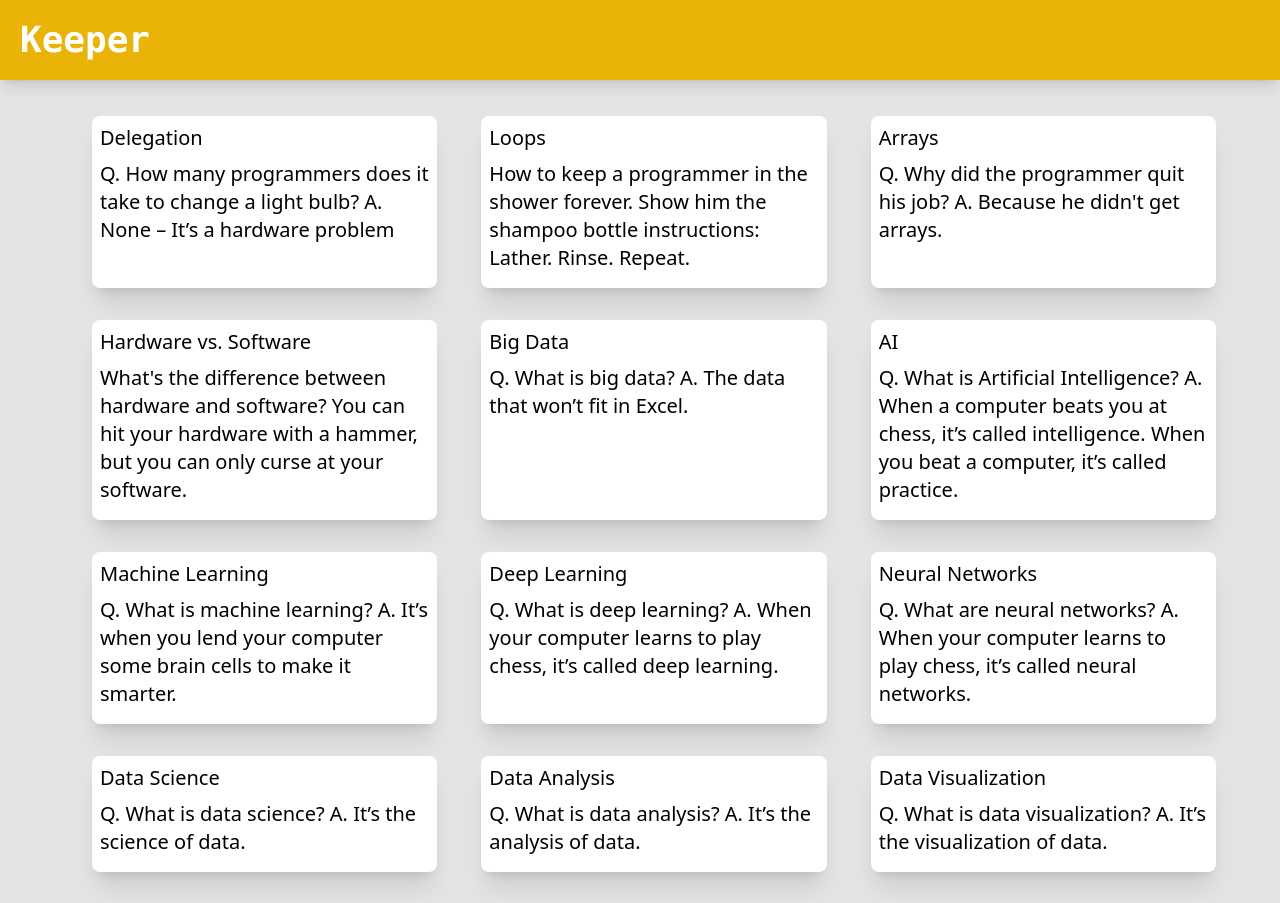
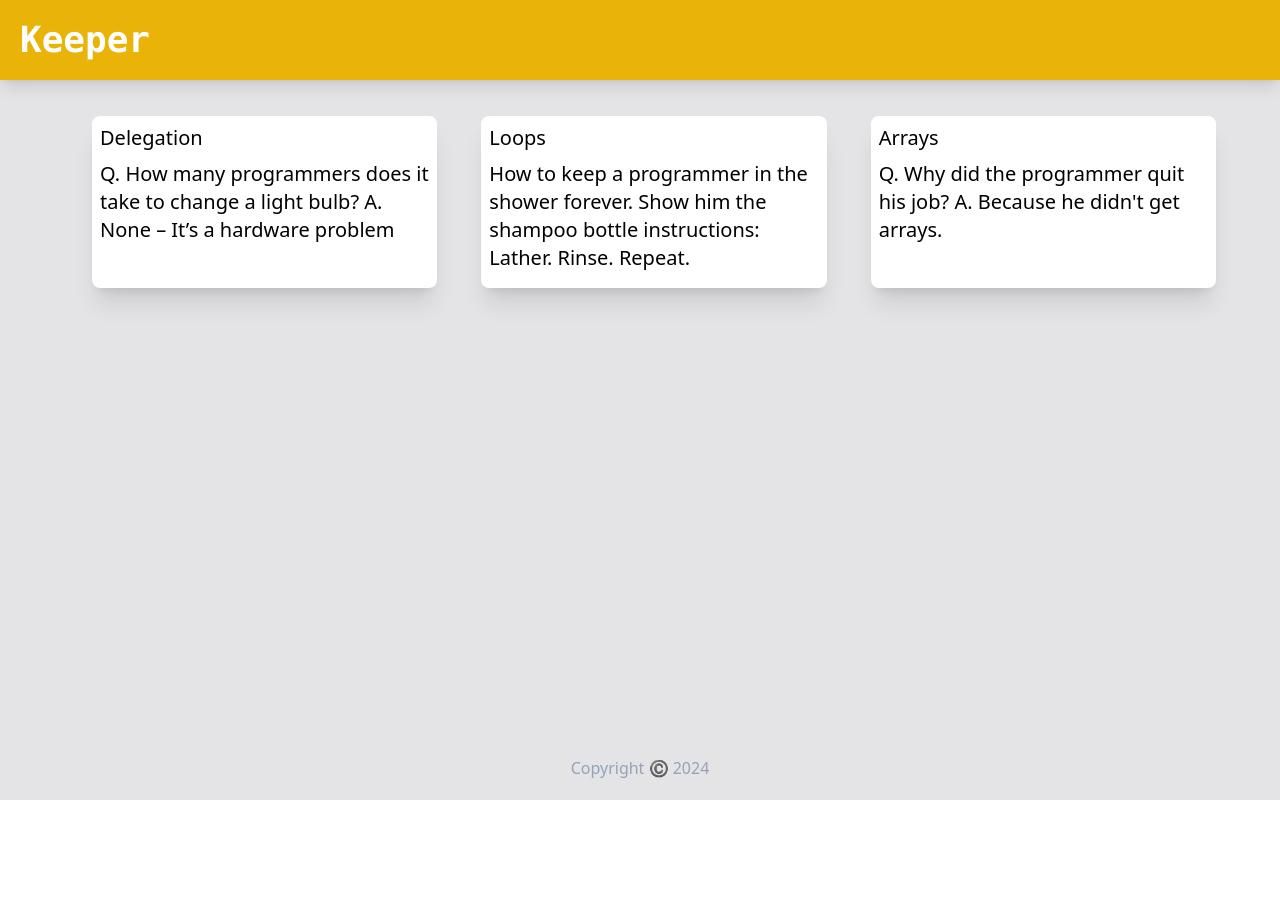
Before and after one commit to ahmedMG21/keeper-app, a React (Vite) app: page / in a window 1280 px wide. Shown: the top 903 px of the page. After the commit the page ends 800 px from the top, so only its background shows below. Built offline with nearby package versions, Linux system fonts and the light colour scheme; the HTML template or start-up script is replaced by a standard one; a web font is replaced by a local one.

Commit message:
-fix: note card expanding fixed

```diff
--- a/src/App.jsx
+++ b/src/App.jsx
@@ -7,17 +7,22 @@
 
 import notes from "./notes";
 
+// [ ] Implement the add note functionality.
+// [ ] Implement the delete note functionality.
+
 export default function App() {
   return (
     <div className="min-h-screen bg-zinc-200 flex flex-col">
       <Header />
 
       {/* <Note /> */}
-      <div className="grid grid-cols-1 sm:grid-cols-2 md:grid-cols-3  mx-16 mt-5 gap-4 flex-grow">
-        {notes.map((note) => (
-          <Note key={note.key} title={note.title} content={note.content} />
-        ))}
-      </div>
+      <main className="flex-1 mx-16 mt-5 mb-8">
+        <div className="grid grid-cols-1 sm:grid-cols-2 md:grid-cols-3 gap-4">
+          {notes.map((note) => (
+            <Note key={note.key} title={note.title} content={note.content} />
+          ))}
+        </div>
+      </main>
 
       <Footer />
     </div>
--- a/src/components/Footer.jsx
+++ b/src/components/Footer.jsx
@@ -5,7 +5,7 @@
 
 export default function Footer() {
   return (
-    <footer className="text-center h-16 flex items-center justify-center bg-white mt-4">
+    <footer className="text-center h-16 flex items-center justify-center mt-4">
       <p className="text-slate-400 text-base">Copyright ©️ {currentYear}</p>
     </footer>
   );
--- a/src/notes.js
+++ b/src/notes.js
@@ -17,81 +17,5 @@
     content:
       "Q. Why did the programmer quit his job? A. Because he didn't get arrays.",
   },
-  {
-    key: 4,
-    title: "Hardware vs. Software",
-    content:
-      "What's the difference between hardware and software? You can hit your hardware with a hammer, but you can only curse at your software.",
-  },
-  {
-    key: 5,
-    title: "Big Data",
-    content: "Q. What is big data? A. The data that won’t fit in Excel.",
-  },
-  {
-    key: 6,
-    title: "AI",
-    content:
-      "Q. What is Artificial Intelligence? A. When a computer beats you at chess, it’s called intelligence. When you beat a computer, it’s called practice.",
-  },
-  {
-    key: 7,
-    title: "Machine Learning",
-    content:
-      "Q. What is machine learning? A. It’s when you lend your computer some brain cells to make it smarter.",
-  },
-  {
-    key: 8,
-    title: "Deep Learning",
-    content:
-      "Q. What is deep learning? A. When your computer learns to play chess, it’s called deep learning.",
-  },
-  {
-    key: 9,
-    title: "Neural Networks",
-    content:
-      "Q. What are neural networks? A. When your computer learns to play chess, it’s called neural networks.",
-  },
-  {
-    key: 10,
-    title: "Data Science",
-    content: "Q. What is data science? A. It’s the science of data.",
-  },
-  {
-    key: 11,
-    title: "Data Analysis",
-    content: "Q. What is data analysis? A. It’s the analysis of data.",
-  },
-  {
-    key: 12,
-    title: "Data Visualization",
-    content:
-      "Q. What is data visualization? A. It’s the visualization of data.",
-  },
-  {
-    key: 13,
-    title: "Data Engineering",
-    content: "Q. What is data engineering? A. It’s the engineering of data.",
-  },
-  {
-    key: 14,
-    title: "Data Mining",
-    content: "Q. What is data mining? A. It’s the mining of data.",
-  },
-  {
-    key: 15,
-    title: "Data Warehousing",
-    content: "Q. What is data warehousing? A. It’s the warehousing of data.",
-  },
-  {
-    key: 16,
-    title: "Data Cleaning",
-    content: "Q. What is data cleaning? A. It’s the cleaning of data.",
-  },
-  {
-    key: 17,
-    title: "Data Wrangling",
-    content: "Q. What is data wrangling? A. It’s the wrangling of data.",
-  },
 ];
 export default notes;
```
